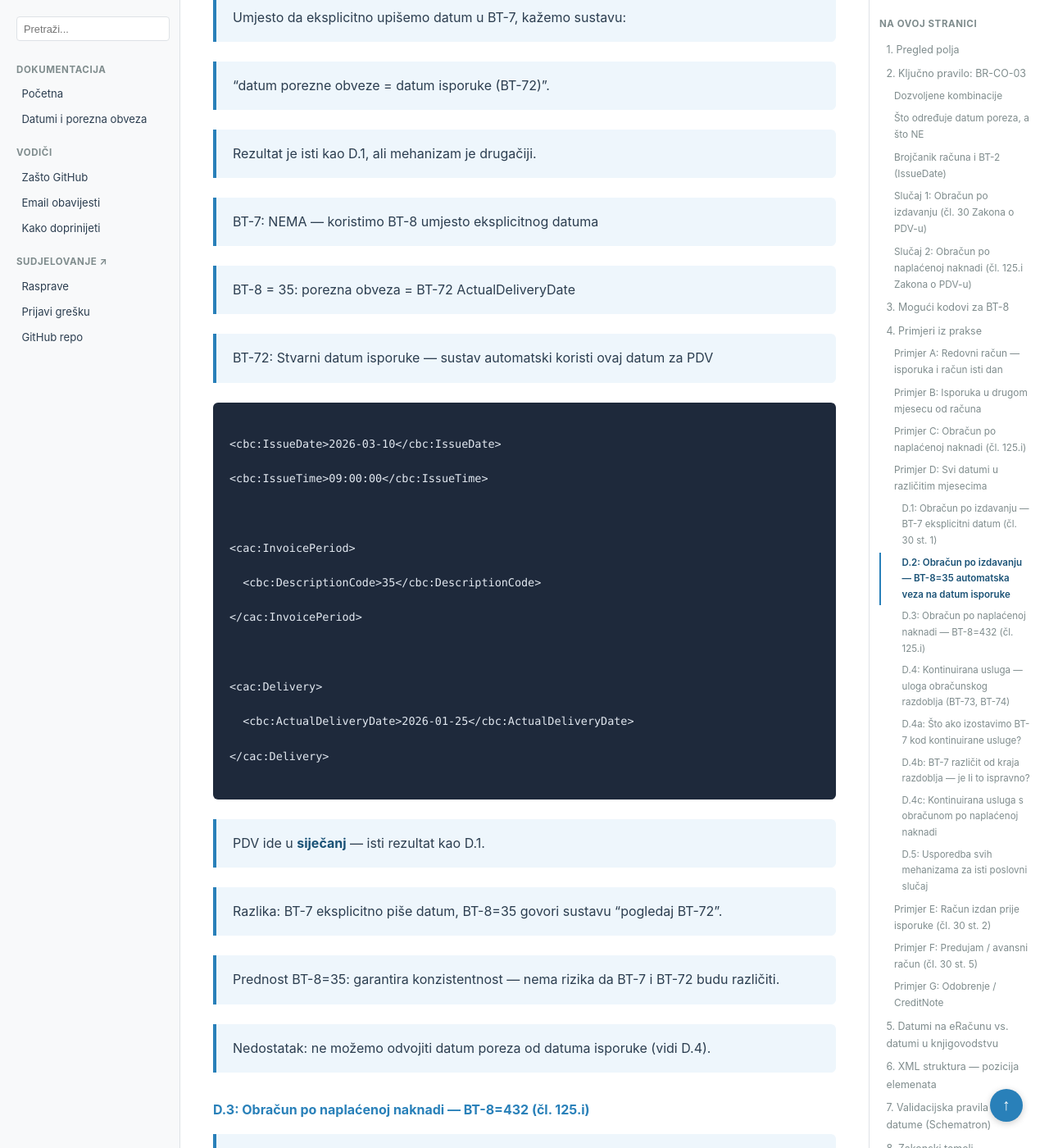
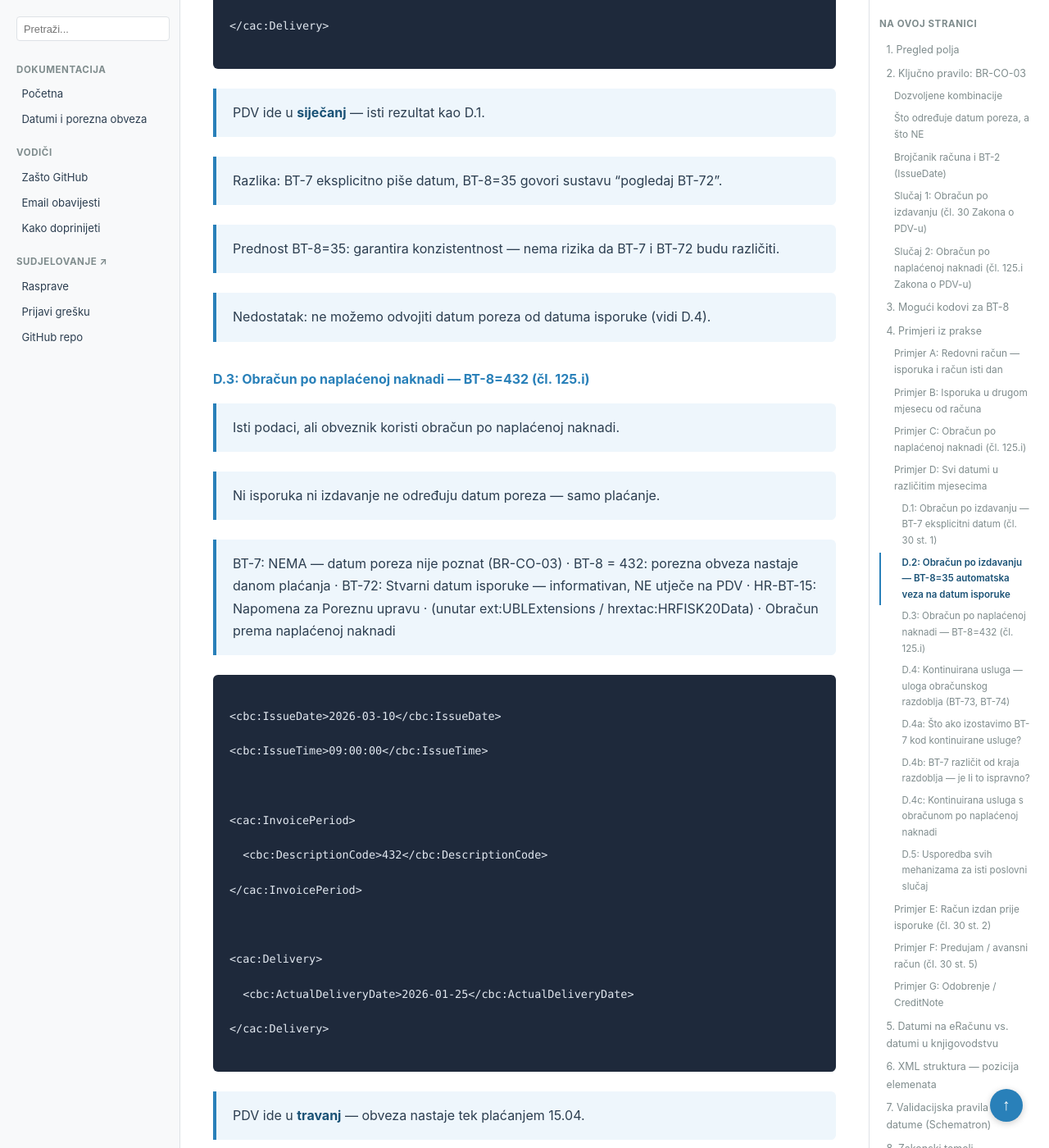
Before and after one commit to dageci/eracun-fiskalizacija-datumi, a Jekyll site: the page built from docs/eracun-datumi-poreza-workflow.md, in a window 1280 px wide and 1400 px high, scrolled down 14967 px. Shown: the whole window at 82% size. Built offline with Jekyll 4.4.1, drawn with Linux system fonts in a browser that asks for light colours; some of the changed text lies outside the part shown.

Commit message:
fix: biljeske iznad XML-a spojene u jednolinijske blockquote (ne vise 4 zasebna bloka)

```diff
--- a/docs/eracun-datumi-poreza-workflow.md
+++ b/docs/eracun-datumi-poreza-workflow.md
@@ -383,13 +383,7 @@
 
 
 
-> BT-2: Datum izdavanja računa
-
-> BT-7: NEMA — datum isporuke = datum izdavanja
-
-> BT-8: NEMA
-
-> BT-72: NEMA — datum isporuke = datum izdavanja
+> BT-2: Datum izdavanja računa · BT-7: NEMA — datum isporuke = datum izdavanja · BT-8: NEMA · BT-72: NEMA — datum isporuke = datum izdavanja
 
 
 
@@ -425,11 +419,7 @@
 
 
 
-> BT-2: Datum izdavanja računa
-
-> BT-7: Datum nastanka obveze PDV-a = datum isporuke (čl. 30 st. 1)
-
-> BT-72: Stvarni datum isporuke
+> BT-2: Datum izdavanja računa · BT-7: Datum nastanka obveze PDV-a = datum isporuke (čl. 30 st. 1) · BT-72: Stvarni datum isporuke
 
 
 
@@ -481,17 +471,7 @@
 
 
 
-> BT-2: Datum izdavanja
-
-> BT-7: NEMA! (BR-CO-03 — ne smije biti uz BT-8)
-
-> BT-8 = 432: Porezna obveza nastaje danom plaćanja
-
-> BT-72: Datum isporuke
-
-> HR-BT-15: U HRFISK20Data bloku
-
-> ... ostali HR podaci ...
+> BT-2: Datum izdavanja · BT-7: NEMA! (BR-CO-03 — ne smije biti uz BT-8) · BT-8 = 432: Porezna obveza nastaje danom plaćanja · BT-72: Datum isporuke · HR-BT-15: U HRFISK20Data bloku · ... ostali HR podaci ...
 
 
 
@@ -583,9 +563,7 @@
 
 
 
-> BT-7: Eksplicitni datum nastanka obveze PDV-a = datum isporuke
-
-> BT-72: Stvarni datum isporuke
+> BT-7: Eksplicitni datum nastanka obveze PDV-a = datum isporuke · BT-72: Stvarni datum isporuke
 
 
 
@@ -627,11 +605,7 @@
 
 
 
-> BT-7: NEMA — koristimo BT-8 umjesto eksplicitnog datuma
-
-> BT-8 = 35: porezna obveza = BT-72 ActualDeliveryDate
-
-> BT-72: Stvarni datum isporuke — sustav automatski koristi ovaj datum za PDV
+> BT-7: NEMA — koristimo BT-8 umjesto eksplicitnog datuma · BT-8 = 35: porezna obveza = BT-72 ActualDeliveryDate · BT-72: Stvarni datum isporuke — sustav automatski koristi ovaj datum za PDV
 
 
 
@@ -679,17 +653,7 @@
 
 
 
-> BT-7: NEMA — datum poreza nije poznat (BR-CO-03)
-
-> BT-8 = 432: porezna obveza nastaje danom plaćanja
-
-> BT-72: Stvarni datum isporuke — informativan, NE utječe na PDV
-
-> HR-BT-15: Napomena za Poreznu upravu
-
-> (unutar ext:UBLExtensions / hrextac:HRFISK20Data)
-
-> <hrextac:HRObracunPDVPoNaplati>Obračun prema naplaćenoj naknadi</hrextac:HRObracunPDVPoNaplati>
+> BT-7: NEMA — datum poreza nije poznat (BR-CO-03) · BT-8 = 432: porezna obveza nastaje danom plaćanja · BT-72: Stvarni datum isporuke — informativan, NE utječe na PDV · HR-BT-15: Napomena za Poreznu upravu · (unutar ext:UBLExtensions / hrextac:HRFISK20Data) · <hrextac:HRObracunPDVPoNaplati>Obračun prema naplaćenoj naknadi</hrextac:HRObracunPDVPoNaplati>
 
 
 
@@ -763,11 +727,7 @@
 
 
 
-> BT-7: Datum nastanka obveze PDV-a = kraj obračunskog razdoblja
-
-> BT-73/BT-74: Obračunsko razdoblje — informacija o periodu usluge
-
-> BT-72: NEMA — kod kontinuiranih usluga nema jednog datuma isporuke
+> BT-7: Datum nastanka obveze PDV-a = kraj obračunskog razdoblja · BT-73/BT-74: Obračunsko razdoblje — informacija o periodu usluge · BT-72: NEMA — kod kontinuiranih usluga nema jednog datuma isporuke
 
 
 
@@ -819,9 +779,7 @@
 
 
 
-> BT-7: NEMA!
-
-> BT-8: NEMA!
+> BT-7: NEMA! · BT-8: NEMA!
 
 
 
@@ -937,13 +895,7 @@
 
 
 
-> BT-7: NEMA — jer koristimo BT-8 (BR-CO-03)
-
-> BT-8 = 432 + BT-73/BT-74 zajedno u InvoicePeriod
-
-> HR-BT-15: u HRFISK20Data
-
-> <hrextac:HRObracunPDVPoNaplati>Obračun prema naplaćenoj naknadi</hrextac:HRObracunPDVPoNaplati>
+> BT-7: NEMA — jer koristimo BT-8 (BR-CO-03) · BT-8 = 432 + BT-73/BT-74 zajedno u InvoicePeriod · HR-BT-15: u HRFISK20Data · <hrextac:HRObracunPDVPoNaplati>Obračun prema naplaćenoj naknadi</hrextac:HRObracunPDVPoNaplati>
 
 
 
@@ -1051,11 +1003,7 @@
 
 
 
-> BT-7: NEMA — porezna obveza = datum izdavanja (čl. 30 st. 2)
-
-> BT-8: NEMA — default ponašanje je upravo to što nam treba
-
-> BT-72: Isporuka je nakon računa
+> BT-7: NEMA — porezna obveza = datum izdavanja (čl. 30 st. 2) · BT-8: NEMA — default ponašanje je upravo to što nam treba · BT-72: Isporuka je nakon računa
 
 
 
@@ -1121,11 +1069,7 @@
 
 
 
-> BT-7: Datum primitka predujma — to je datum porezne obveze (čl. 30 st. 5)
-
-> BT-72: NEMA — isporuka se još nije dogodila
-
-> Vrsta dokumenta: 386 = predujam
+> BT-7: Datum primitka predujma — to je datum porezne obveze (čl. 30 st. 5) · BT-72: NEMA — isporuka se još nije dogodila · Vrsta dokumenta: 386 = predujam
 
 
 
@@ -1187,13 +1131,7 @@
 
 
 
-> Korijen: CreditNote, NE Invoice
-
-> BT-7: NE POSTOJI u CreditNote shemi!
-
-> Vrsta dokumenta: 381 = odobrenje
-
-> BT-25/BT-26: Referenca na izvorni račun
+> Korijen: CreditNote, NE Invoice · BT-7: NE POSTOJI u CreditNote shemi! · Vrsta dokumenta: 381 = odobrenje · BT-25/BT-26: Referenca na izvorni račun
 
 
 
@@ -1337,19 +1275,7 @@
 
 
 
-> 1. Zaglavlje
-
-> 2. Datumi
-
-> 3. Reference
-
-> 4. InvoicePeriod (ako se koristi BT-8)
-
-> ... narudžbe, reference ...
-
-> 5. Isporuka
-
-> ... stavke, porezi, iznosi ...
+> 1. Zaglavlje · 2. Datumi · 3. Reference · 4. InvoicePeriod (ako se koristi BT-8) · ... narudžbe, reference ... · 5. Isporuka · ... stavke, porezi, iznosi ...
 
 
 
```
Also changed, not shown: eracun-datumi-poreza-workflow.md (+13 -50 lines).
